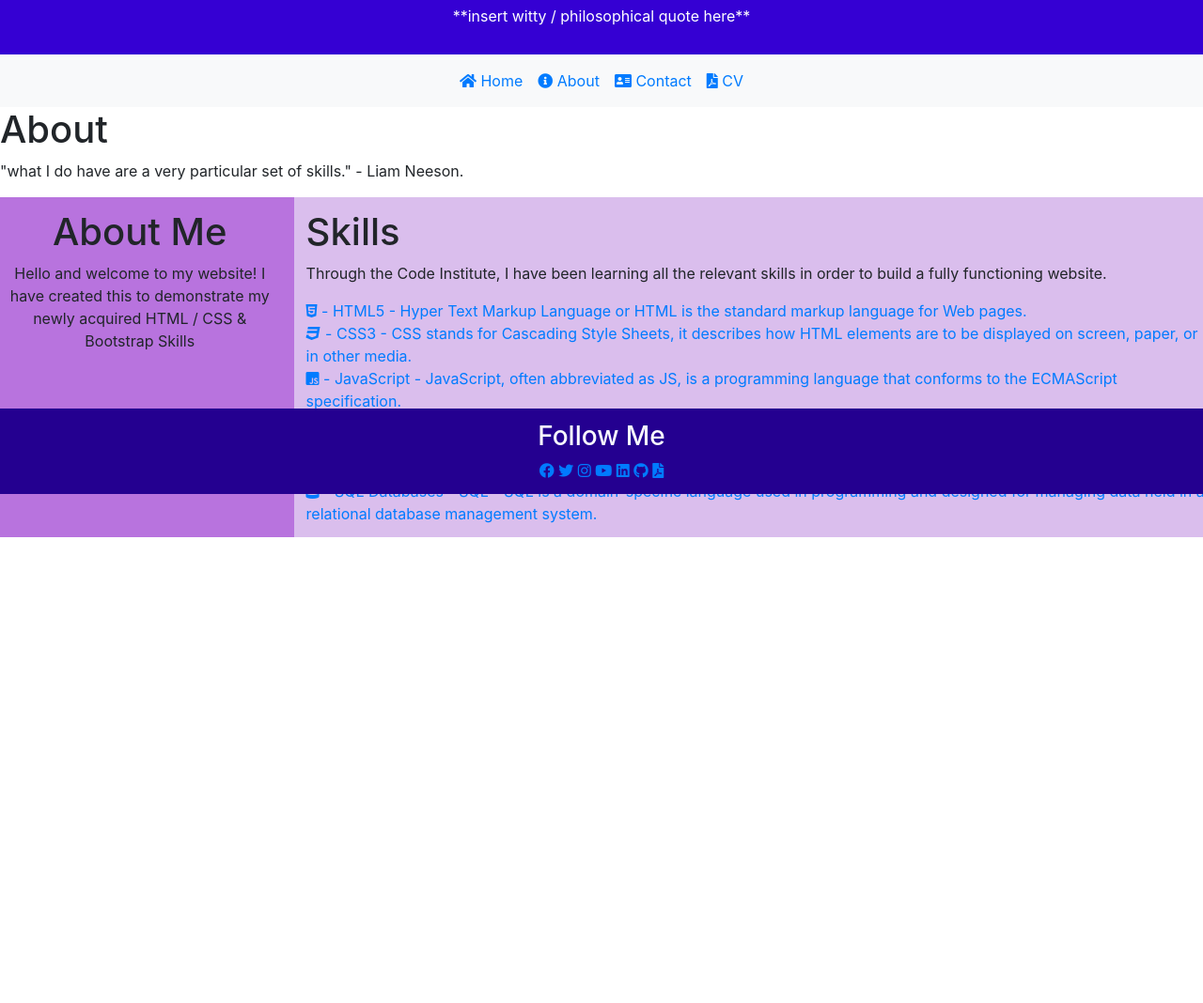
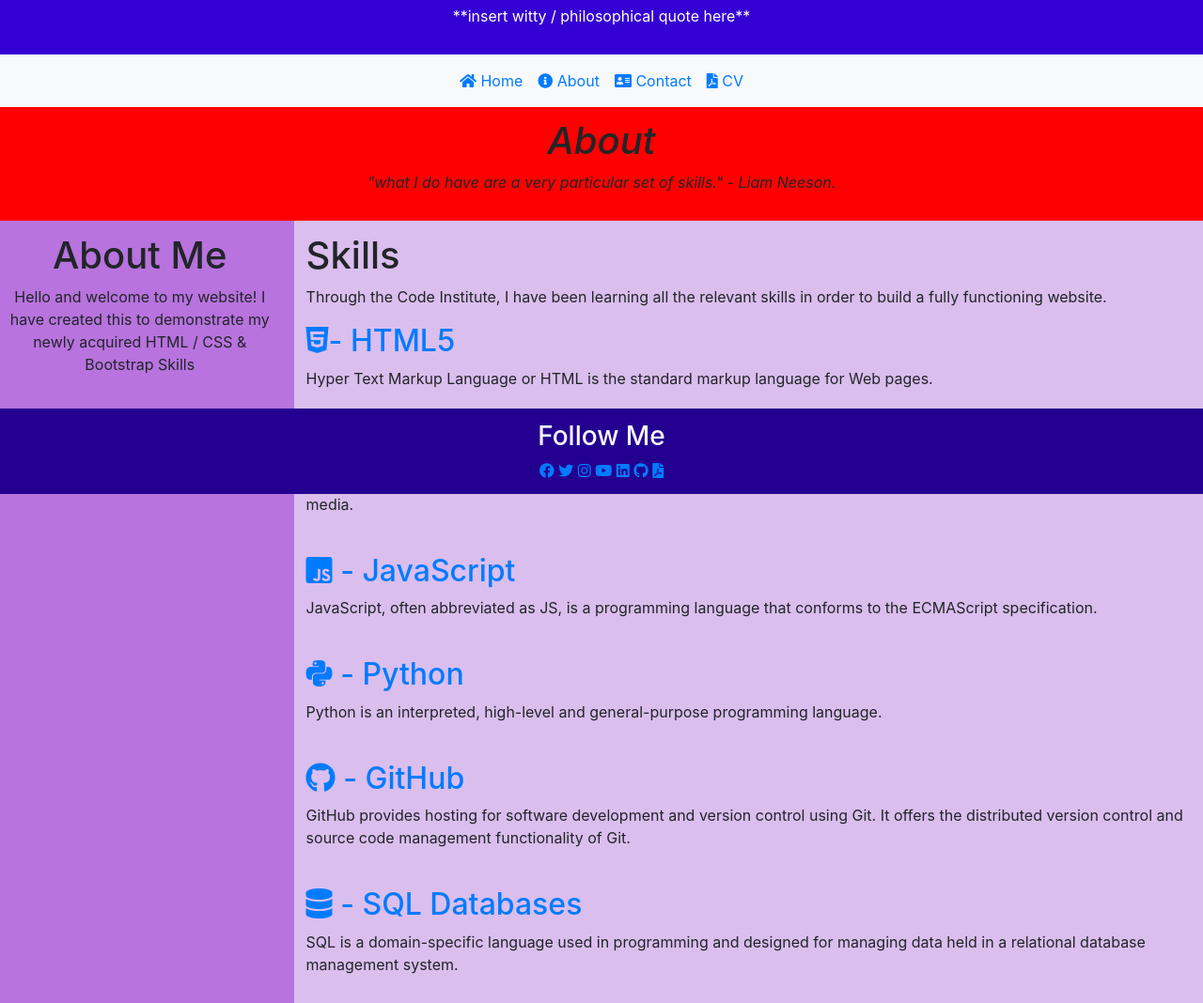
Before and after one commit to coopsx/Thomas-Full-Stack, a plain HTML site: page about.html in a window 1280 px wide. Shown: the part 274-1342 px from the top of the page at 94% size. Before the commit the page ends 846 px from the top, so only its background shows below. Drawn offline with nearby package versions, Linux system fonts and the light colour scheme.

Commit message:
updated page headings and skills section with links and some css

```diff
--- a/about.html
+++ b/about.html
@@ -33,7 +33,7 @@
   </ul>
 </nav>
 
-<div class="About">
+<div class="about">
     <h1>About</h1>
     <p>"what I do have are a very particular set of skills." - Liam Neeson. </p>
 </div>
@@ -47,31 +47,36 @@
   <div class="column right">
     <h1>Skills</h1>
     <p>Through the Code Institute, I have been learning all the relevant skills in order to build a fully functioning website.</p>
+        <div>
+            <h2><a href="https://html.com/" target="_blank"> <i class="fab fa-html5"></i>- HTML5 </a></h2>
+            <p>Hyper Text Markup Language or HTML is the standard markup language for Web pages.</p>
+        </div>
+    <br>
+        <div>
+            <h2><a href="https://www.w3.org/Style/CSS/Overview.en.html" target="_blank"><i class="fab fa-css3"></i> - CSS3 </a></h2>
+            <p> CSS stands for Cascading Style Sheets, it describes how HTML elements are to be displayed on screen, paper, or in other media.</p>
 
-        <a href="https://html.com/" target="_blank">
-            <i class="fab fa-html5"></i> - HTML5 - Hyper Text Markup Language or HTML is the standard markup language for Web pages.
-        </a>
-        <br>
-        <a href="https://www.w3.org/Style/CSS/Overview.en.html" target="_blank">
-            <i class="fab fa-css3"></i> - CSS3 - CSS stands for Cascading Style Sheets, it describes how HTML elements are to be displayed on screen, paper, or in other media.
-        </a>
-            <br>
-        <a href="https://www.javascript.com/" target="_blank">
-            <i class="fab fa-js-square"></i> - JavaScript - JavaScript, often abbreviated as JS, is a programming language that conforms to the ECMAScript specification.
-        </a>
-            <br>
-        <a href="https://www.python.org/" target="_blank"><i class="fab fa-python">
-            </i> - Python - Python is an interpreted, high-level and general-purpose programming language.
-        </a>
-            <br>
-        <a href="https://github.com/" target="_blank"><i class="fab fa-github">
-            </i> - GitHub - GitHub provides hosting for software development and version control using Git. It offers the distributed version control and source code management functionality of Git.
-        </a>
-            <br>
-        <a href="https://www.mysql.com/" target="_blank"><i class="fas fa-database">
-            </i> - SQL Databases - SQL - SQL is a domain-specific language used in programming and designed for managing data held in a relational database management system.
-        </a>
-            <br>
+        </div>
+    <br>
+        <div>
+            <h2><a href="https://www.javascript.com/" target="_blank"><i class="fab fa-js-square"></i> - JavaScript </a></h2>
+            <p>JavaScript, often abbreviated as JS, is a programming language that conforms to the ECMAScript specification.</p>
+        </div>
+    <br>
+        <div>
+            <h2><a href="https://www.python.org/" target="_blank"><i class="fab fa-python"></i> - Python</a></h2>
+            <p>Python is an interpreted, high-level and general-purpose programming language.</p>
+        </div>
+    <br>
+        <div>
+            <h2><a href="https://github.com/" target="_blank"><i class="fab fa-github"></i> - GitHub</a></h2>
+            <p>GitHub provides hosting for software development and version control using Git. It offers the distributed version control and source code management functionality of Git.</p>
+        </div>
+    <br>
+        <div>
+            <h2><a href="https://www.mysql.com/" target="_blank"><i class="fas fa-database"></i> - SQL Databases </a></h2>
+            <p>SQL is a domain-specific language used in programming and designed for managing data held in a relational database management system.</p>
+        </div>
     </div>
 </div>
 
--- a/assets/style.css
+++ b/assets/style.css
@@ -17,6 +17,18 @@
     padding: 1%;
 }
 
+.about {
+    background-color: red;
+    font-style: italic;
+    text-align: center;
+    padding: 1%;
+}
+.contact {
+    background-color: orange;
+    font-style: italic;
+    text-align: center;
+    padding: 1%;
+}
 
 .column {
   float: left;
@@ -49,6 +61,12 @@
     background-color: #240090;
 }
 /*----------Content----------*/
+.logo a i{
+
+height:200px;
+width: 200px;
+
+}
 
 
 /*----------Form----------*/
```
Also changed, not shown: contact.html (+1 -1 lines), testing.html (+13 -11 lines).
